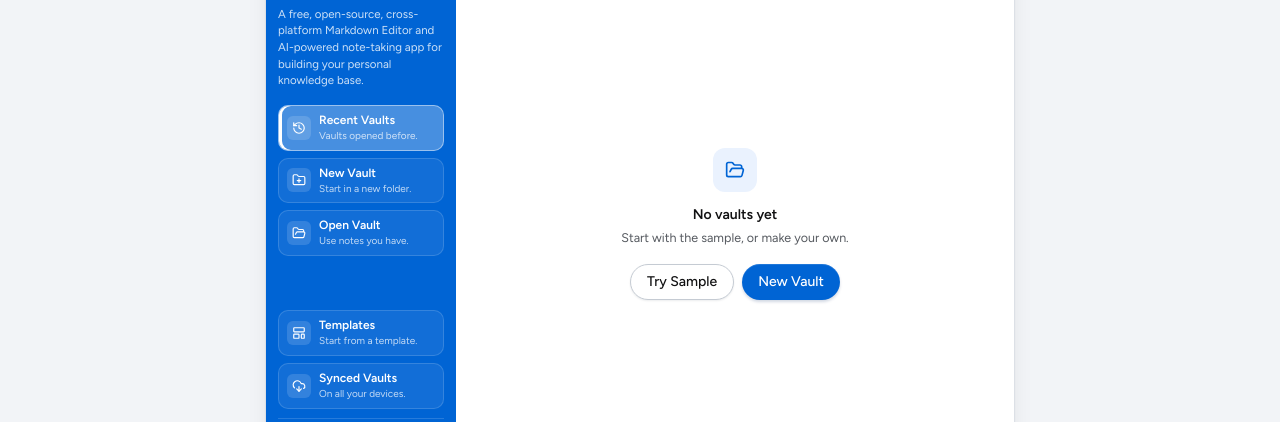
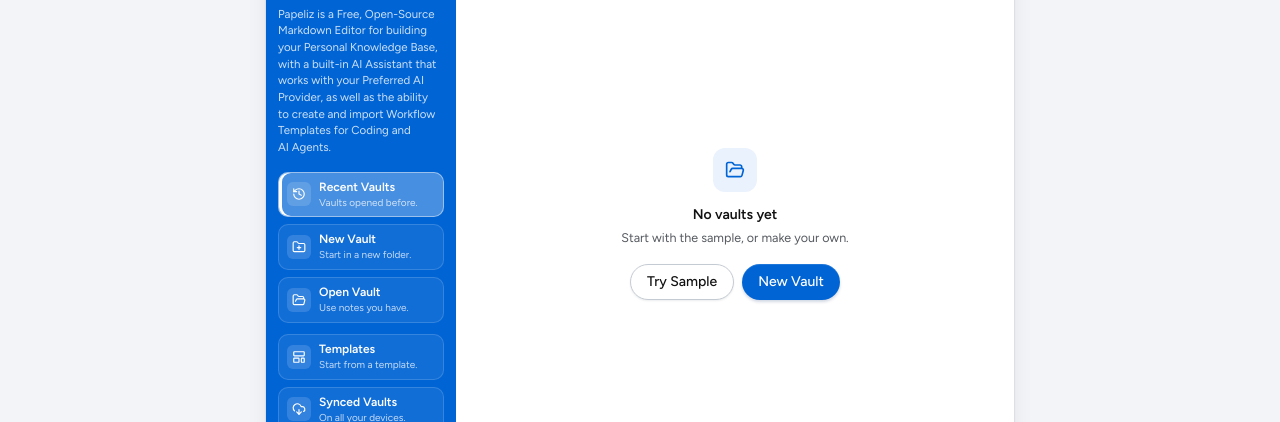
Before and after one commit to AdamNatad/Papeliz, a React app in the folder app/web/: page / in a window 1280 px wide. Shown: the part 222-644 px from the top of the page. Built offline with nearby package versions, Linux system fonts and the light colour scheme.

Commit message:
Web app: Papeliz's long and short descriptions
- The start screen shows the long description, with balanced lines so the last one doesn't end on a
  single word.
- The page's four descriptions for search and link previews use the short description.
- The AI Assistant describes Papeliz with the long description when asked who it is.

```diff
--- a/app/web/index.html
+++ b/app/web/index.html
@@ -4,7 +4,7 @@
     <meta charset="utf-8" />
     <meta name="viewport" content="width=device-width, initial-scale=1" />
     <!-- The same description as the website (site/main/lib/papeliz-site-config.ts). -->
-    <meta name="description" content="Papeliz is a free, open-source, cross-platform Markdown Editor and AI-powered note-taking app for building your personal knowledge base. Create, edit, organize, and connect your notes and ideas with a built-in AI Assistant that runs on your own API key. Available on the web, Windows, macOS, Linux, Android, iOS, and HarmonyOS." />
+    <meta name="description" content="Papeliz is a Free, Open-Source Markdown Editor for your Personal Knowledge Base, with a built-in AI Assistant and Workflow Templates for Coding and AI Agents." />
     <meta name="theme-color" content="#0064d4" />
     <meta name="author" content="Adam Natad" />
     <!-- Link previews and search: the website's banner and the same cards as its pages
@@ -15,7 +15,7 @@
     <meta property="og:locale" content="en_US" />
     <meta property="og:url" content="https://papeliz.com/app/" />
     <meta property="og:title" content="Papeliz - Making Notes Simple" />
-    <meta property="og:description" content="Papeliz is a free, open-source, cross-platform Markdown Editor and AI-powered note-taking app for building your personal knowledge base. Create, edit, organize, and connect your notes and ideas with a built-in AI Assistant that runs on your own API key. Available on the web, Windows, macOS, Linux, Android, iOS, and HarmonyOS." />
+    <meta property="og:description" content="Papeliz is a Free, Open-Source Markdown Editor for your Personal Knowledge Base, with a built-in AI Assistant and Workflow Templates for Coding and AI Agents." />
     <meta property="og:image" content="https://papeliz.com/papeliz-social-banner-1200x630.png" />
     <meta property="og:image:width" content="1200" />
     <meta property="og:image:height" content="630" />
@@ -23,7 +23,7 @@
     <meta property="og:image:alt" content="Papeliz: Making Notes Simple." />
     <meta name="twitter:card" content="summary_large_image" />
     <meta name="twitter:title" content="Papeliz - Making Notes Simple" />
-    <meta name="twitter:description" content="Papeliz is a free, open-source, cross-platform Markdown Editor and AI-powered note-taking app for building your personal knowledge base. Create, edit, organize, and connect your notes and ideas with a built-in AI Assistant that runs on your own API key. Available on the web, Windows, macOS, Linux, Android, iOS, and HarmonyOS." />
+    <meta name="twitter:description" content="Papeliz is a Free, Open-Source Markdown Editor for your Personal Knowledge Base, with a built-in AI Assistant and Workflow Templates for Coding and AI Agents." />
     <meta name="twitter:image" content="https://papeliz.com/papeliz-social-banner-1200x630.png" />
     <meta name="twitter:image:alt" content="Papeliz: Making Notes Simple." />
     <!-- Structured data: the web app, published by Natad Corporation and made by Adam Natad, with the
@@ -38,7 +38,7 @@
             "@id": "https://papeliz.com/app/#webapp",
             "name": "Papeliz",
             "url": "https://papeliz.com/app/",
-            "description": "Papeliz is a free, open-source, cross-platform Markdown Editor and AI-powered note-taking app for building your personal knowledge base. Create, edit, organize, and connect your notes and ideas with a built-in AI Assistant that runs on your own API key. Available on the web, Windows, macOS, Linux, Android, iOS, and HarmonyOS.",
+            "description": "Papeliz is a Free, Open-Source Markdown Editor for your Personal Knowledge Base, with a built-in AI Assistant and Workflow Templates for Coding and AI Agents.",
             "applicationCategory": "UtilitiesApplication",
             "operatingSystem": "Web browser",
             "isAccessibleForFree": true,
--- a/app/web/src/modules/assistant/papeliz-assistant-conversation-store.test.ts
+++ b/app/web/src/modules/assistant/papeliz-assistant-conversation-store.test.ts
@@ -415,7 +415,7 @@ describe('the assistant conversation', () => {
     expect(providerSystemMessages.at(-1)).toContain('You run on the model “muse-spark-1.3-contributor” from the provider “Meta Model API”')
     expect(providerSystemMessages.at(-1)).toContain('Never claim to be another model')
     expect(providerSystemMessages.at(-1)).toContain(
-      'When asked who you are or who made you, answer as Papeliz: Papeliz is a Markdown Editor and viewer with a built-in AI Assistant, made by Adam Natad.',
+      'When asked who you are or who made you, answer as Papeliz: Papeliz is a Free, Open-Source Markdown Editor for building your Personal Knowledge Base, with a built-in AI Assistant that works with your Preferred AI Provider, as well as the ability to create and import Workflow Templates for Coding and AI Agents. Papeliz is made by Adam Natad.',
     )
     usePapelizAssistantProviderSettingsStore.setState({ activeAssistantProviderId: 'claude', activeAssistantProviderModelName: 'claude-haiku-5-5' })
     await usePapelizAssistantConversationStore.getState().sendAssistantMessage('And now?')
--- a/app/web/src/modules/assistant/papeliz-assistant-conversation-store.ts
+++ b/app/web/src/modules/assistant/papeliz-assistant-conversation-store.ts
@@ -576,7 +576,7 @@ function describeAssistantModeRules(assistantMode: PapelizAssistantMode, isPlanS
 // provider's name and the exact model name Papeliz sends the request to. Asked who it is or who made it,
 // it answers as Papeliz, the whole app, and names Papeliz's maker.
 export function describePapelizAssistantRunningProviderModel(runningProviderModelName: string, runningProviderDisplayName: string): string {
-  return `You run on the model “${runningProviderModelName}” from the provider “${runningProviderDisplayName}”: Papeliz sends this request to exactly that model name. When asked which model or provider you are, or what runs under the hood, give exactly that model name and provider. Never claim to be another model, and never guess beyond those names. When asked who you are or who made you, answer as Papeliz: Papeliz is a Markdown Editor and viewer with a built-in AI Assistant, made by Adam Natad.`
+  return `You run on the model “${runningProviderModelName}” from the provider “${runningProviderDisplayName}”: Papeliz sends this request to exactly that model name. When asked which model or provider you are, or what runs under the hood, give exactly that model name and provider. Never claim to be another model, and never guess beyond those names. When asked who you are or who made you, answer as Papeliz: Papeliz is a Free, Open-Source Markdown Editor for building your Personal Knowledge Base, with a built-in AI Assistant that works with your Preferred AI Provider, as well as the ability to create and import Workflow Templates for Coding and AI Agents. Papeliz is made by Adam Natad.`
 }
 
 function buildAssistantSystemMessage(
--- a/app/web/src/modules/workspace/papeliz-welcome-screen.tsx
+++ b/app/web/src/modules/workspace/papeliz-welcome-screen.tsx
@@ -1133,9 +1133,10 @@ function PapelizWelcomeScreenContent({ startScreenEyePreview }: { startScreenEye
                 <span className="mt-1 self-end text-[10.5px] leading-none text-white/70">by Adam Natad</span>
               </div>
             </div>
-            {/* The first sentence of the website's description, which follows "Papeliz is". */}
-            <p className="mt-3 text-[11.5px] leading-[1.45] text-white/80">
-              A free, open-source, cross-platform Markdown Editor and AI-powered note-taking app for building your personal knowledge base.
+            {/* Papeliz's long description. */}
+            <p className="mt-3 text-[11.5px] leading-[1.45] text-pretty text-white/80">
+              Papeliz is a Free, Open-Source Markdown Editor for building your Personal Knowledge Base, with a built-in AI Assistant that works with your
+              Preferred AI Provider, as well as the ability to create and import Workflow Templates for Coding and AI Agents.
             </p>
 
             <div className="mt-4 grid grid-cols-1 gap-[7px]">
```
